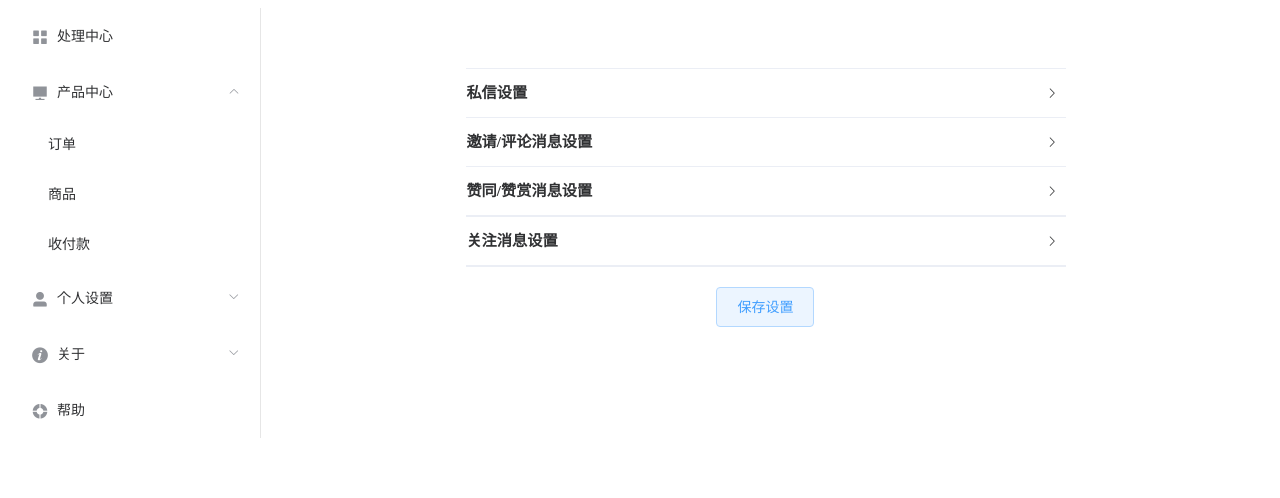
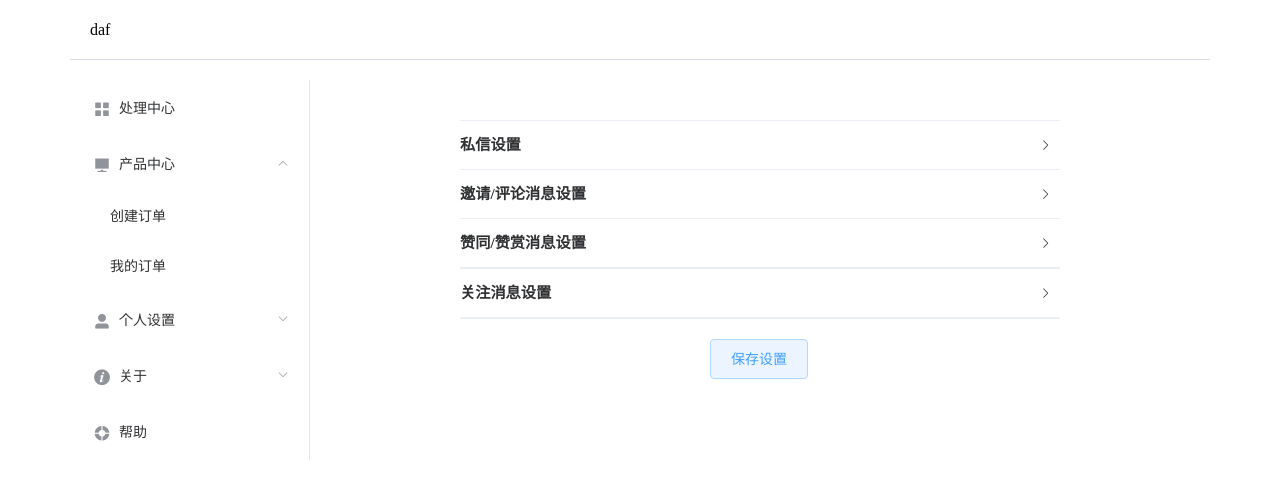
Before and after one commit to conhaifeng/aster, a Vue app: page /settings/msg in a window 1280 px wide. Both pictures are taken after a click on the element "产品中心". Shown: the top 498 px of the page. Built offline with nearby package versions, Linux system fonts and the light colour scheme.

Commit message:
1.添加全局scrollbar，避免每个组件都需要写滚动条;2.抽出公共样式为common.styl，并添加stylus.loader

```diff
--- a/package.json
+++ b/package.json
@@ -20,6 +20,8 @@
     "babel-eslint": "^10.0.1",
     "eslint": "^5.16.0",
     "eslint-plugin-vue": "^5.0.0",
+    "stylus": "^0.54.7",
+    "stylus-loader": "^3.0.2",
     "vue-template-compiler": "^2.6.10"
   },
   "eslintConfig": {
--- a/src/App.vue
+++ b/src/App.vue
@@ -1,22 +1,29 @@
 <template>
+  <el-container class="container">
+    <el-header class="header-container">
+      <el-row>
+        <el-col :span="12">daf</el-col>
+      </el-row>
+    </el-header>
+    <el-scrollbar class="page-container-scroll">
+      <div class="page-container">
         <el-container>
-        <el-aside width="20%" >
-         <el-scrollbar class="outer-menu">
+          <el-aside width="20%">
+            <el-scrollbar class="menu-nav">
               <el-menu default-active="['2']">
                 <el-menu-item index="1">
                   <i class="el-icon-menu"></i>
                   <span>处理中心</span>
                 </el-menu-item>
-              <el-submenu index="2" disabled.bool=false>
+                <el-submenu index="2" disabled.bool="false">
                   <template slot="title">
                     <i class="el-icon-s-platform"></i>
                     <span>产品中心</span>
                   </template>
-                <el-menu-item index="2-1">订单</el-menu-item>
-                <el-menu-item index="2-2">商品</el-menu-item>
-                <el-menu-item index="2-3">收付款</el-menu-item>
+                  <el-menu-item index="2-1">创建订单</el-menu-item>
+                  <el-menu-item index="2-2">我的订单</el-menu-item>
                 </el-submenu>
-              <el-submenu index="settings"  show-timeout.number=5000>
+                <el-submenu index="settings" show-timeout.number="5000">
                   <template slot="title">
                     <i class="el-icon-user-solid"></i>
                     <span>个人设置</span>
@@ -27,7 +34,6 @@
                   <el-menu-item index="settings-safe">
                     <router-link to="/settings/safe">安全设置</router-link>
                   </el-menu-item>
-                <el-menu-item index="settings-common">通用设置</el-menu-item>
                   <el-menu-item index="settings-msg">
                     <router-link to="/settings/msg">消息设置</router-link>
                   </el-menu-item>
@@ -59,42 +65,58 @@
               </el-menu>
             </el-scrollbar>
           </el-aside>
-        <el-container >
-          <el-main class="page-component">
+        </el-container>
+        <div class="page-component">
           <keep-alive include="about-feedback, about-about">
             <router-view></router-view>
           </keep-alive>
-          </el-main>
-        </el-container>
+        </div>
+      </div>
+    </el-scrollbar>
   </el-container>
 </template>
 
 
 <script>
-export default {
-
-}
+export default {};
 </script>
 
 <style>
-
-  a {
-    text-decoration: none;
+.container {
+  height: 600px;
 }
 
-  .router-link-active {
-      text-decoration: none;
+.page-container-scroll {
+  height: 600px;
 }
 
-  .page-component {
-    padding-top: 60px;
+.header-container {
+  width: 1140px;
+  margin: 0 auto;
+  line-height: 60px;
+  border-bottom: 1px solid #dcdfe6;
 }
 
-  .outer-menu {
-    height: 600px;
+.page-container {
+  width: 1140px;
+  margin: 0 auto;
+}
+
+.menu-nav {
+  width: 240px;
+  position: fixed;
+  top: 0;
+  bottom: 0;
+  margin-top: 80px;
+  transition: padding-top 0.3s;
 }
 
 .el-scrollbar__wrap {
   overflow-x: hidden;
 }
+
+.page-component {
+  padding-top: 60px;
+  padding-left: 240px;
+}
 </style>
--- a/src/main.js
+++ b/src/main.js
@@ -4,6 +4,8 @@ import Element from 'element-ui';
 import 'element-ui/lib/theme-chalk/index.css';
 import App from './App';
 import routes from './router/router';
+import './style/common.styl'
+
 
 Vue.config.productionTip = false;
 
--- a/src/page/about/updatelog.vue
+++ b/src/page/about/updatelog.vue
@@ -1,57 +1,64 @@
 <template>
-    <el-scrollbar >
-        <div style="height:500px">
   <el-timeline :reverse="reverse">
-                <el-timeline-item v-for="(log, index) in update_logs" :key="index" :timestamp="log.date" placement="top">
+    <el-timeline-item
+      v-for="(log, index) in update_logs"
+      :key="index"
+      :timestamp="log.date"
+      placement="top"
+    >
       <el-card>
         <h4>{{log.log}}</h4>
         <p>{{log.author}}提交于{{log.date}}</p>
       </el-card>
     </el-timeline-item>
   </el-timeline>
-        </div>
-    </el-scrollbar>
-
 </template>
 
 <script>
 export default {
-    data(){
+  data() {
     return {
-            reverse:true,
-            update_logs:[{
-                date:'2019/01/24',
-                author:'李宗仁',
-                log:'更新jdk 1.8'
-            },{
-                date:'2019/02/12',
-                author:'李磊',
-                log:'添加新功能'
-            },{
-                date:'2019/03/26',
-                author:'张宁',
-                log:'引入最新jar包'
-            },{
-                date:'2019/06/01',
-                author:'郭艾伦',
-                log:'修复兼容性bug'
-            },{
-                date:'2019/08/11',
-                author:'郭德纲',
-                log:'修复功能性bug'
-            },{
-                date:'2019/09/21',
-                author:'易建联',
-                log:'引入新jar包'
-            }]
+      reverse: true,
+      update_logs: [
+        {
+          date: "2019/01/24",
+          author: "李宗仁",
+          log: "更新jdk 1.8"
+        },
+        {
+          date: "2019/02/12",
+          author: "李磊",
+          log: "添加新功能"
+        },
+        {
+          date: "2019/03/26",
+          author: "张宁",
+          log: "引入最新jar包"
+        },
+        {
+          date: "2019/06/01",
+          author: "郭艾伦",
+          log: "修复兼容性bug"
+        },
+        {
+          date: "2019/08/11",
+          author: "郭德纲",
+          log: "修复功能性bug"
+        },
+        {
+          date: "2019/09/21",
+          author: "易建联",
+          log: "引入新jar包"
         }
+      ]
+    };
   }
-}
+};
 </script>
 
 <style scoped>
 .el-timeline {
   margin: 0 auto;
-        width:400px;
+  width: 400px;
 }
 </style>
--- a/src/page/settings/message.vue
+++ b/src/page/settings/message.vue
@@ -1,5 +1,5 @@
 <template>
-    <el-scrollbar class="outter_scroll">
+  <div>
     <el-collapse>
       <el-collapse-item name="msg-1">
         <template slot="title">
@@ -36,7 +36,11 @@
           <el-switch v-model="follow_me" active-text="关注了我" active-color="#13ce66"></el-switch>
           <el-switch v-model="follow_my_column" active-text="关注了我的专栏" active-color="#13ce66"></el-switch>
           <el-switch v-model="new_article_in_column" active-text="专栏有新文章" active-color="#13ce66"></el-switch>
-                <el-switch v-model="new_in_followed_answer" active-text="关注的问题有新回答" active-color="#13ce66"></el-switch>
+          <el-switch
+            v-model="new_in_followed_answer"
+            active-text="关注的问题有新回答"
+            active-color="#13ce66"
+          ></el-switch>
           <el-switch v-model="certificate_expired" active-text="我的礼券即将过期" active-color="#13ce66"></el-switch>
         </el-collapse-item>
       </el-collapse>
@@ -44,48 +48,42 @@
     <div class="save_button">
       <el-button type="primary" :plain="true" @click="save">保存设置</el-button>
     </div>
-
-    </el-scrollbar>
+  </div>
 </template>
 
 <script>
 export default {
-    data(){
+  data() {
     return {
-            stranger:false,
-            follower:true,
-            mention_me:true,
-            reply_me:true,
-            invite_me:false,
-            agree_me:true,
-            thanks_me:true,
-            appreciate_me:true,
-            follow_me:true,
-            follow_my_column:true,
-            new_article_in_column:true,
-            new_in_followed_answer:true,
-            certificate_expired:false,
-        }
+      stranger: false,
+      follower: true,
+      mention_me: true,
+      reply_me: true,
+      invite_me: false,
+      agree_me: true,
+      thanks_me: true,
+      appreciate_me: true,
+      follow_me: true,
+      follow_my_column: true,
+      new_article_in_column: true,
+      new_in_followed_answer: true,
+      certificate_expired: false
+    };
   },
   methods: {
-        save:function(){
+    save: function() {
       this.$message({
-                message:'保存成功',
-                type:'success',
-                offset:150,
-                center:true,
-            })
+        message: "保存成功",
+        type: "success",
+        offset: 150,
+        center: true
+      });
     }
-    },
   }
+};
 </script>
 
 <style scoped>
-
-    .outter_scroll {
-        height: 500px;
-    }
-
 .el-collapse {
   margin: 0 auto;
   width: 600px;
@@ -102,9 +100,8 @@ export default {
 }
 
 .save_button {
-        width:100px;
+  width: 100px;
   margin: 0 auto;
   margin-top: 20px;
 }
-
 </style>
--- a/src/page/settings/safe.vue
+++ b/src/page/settings/safe.vue
@@ -4,7 +4,13 @@
       <template slot="title">
         <h3>修改密码</h3>
       </template>
-      <el-form :model="passwordInfo" :rules="rules" ref="passwordForm" label-width="130px" label-position="right">
+      <el-form
+        :model="passwordInfo"
+        :rules="rules"
+        ref="passwordForm"
+        label-width="130px"
+        label-position="right"
+      >
         <el-form-item label="旧密码" prop="oldPassword">
           <el-input v-model="passwordInfo.oldPassword" placeholder="请输入旧密码"></el-input>
         </el-form-item>
@@ -15,7 +21,7 @@
           <el-input v-model="passwordInfo.newPasswordAG" placeholder="请再次输入新密码"></el-input>
         </el-form-item>
         <el-form-item>
-            <el-button type="primary" @click="save('passwordForm')" >提交</el-button>
+          <el-button type="primary" @click="save('passwordForm')">提交</el-button>
           <el-button @click="reset('passwordForm')">重置</el-button>
         </el-form-item>
       </el-form>
@@ -26,49 +32,64 @@
 <script>
 export default {
   data: function() {
+    var passwordEqual = (rule, value, callback) => {
+      if (value !== this.passwordInfo.newPassword) {
+        callback(new Error("密码不一致"));
+      }
+      callback();
+    };
     return {
       passwordInfo: {
         oldPassword: "",
         newPassword: "",
         newPasswordAG: ""
       },
-      rules:{
-          oldPassword:[
-              {required:true, message:'密码不能为空', trigger:['blur', 'change']}
+      rules: {
+        oldPassword: [
+          {
+            required: true,
+            message: "密码不能为空",
+            trigger: ["blur", "change"]
+          }
         ],
-          newPassword:[
-              {required:true, message:'密码不能为空', trigger:['blur', 'change']}
+        newPassword: [
+          {
+            required: true,
+            message: "密码不能为空",
+            trigger: ["blur", "change"]
+          }
         ],
-          newPasswordAG:[
-              {required:true, message:'密码不能为空', trigger:['blur', 'change']}
+        newPasswordAG: [
+          {
+            required: true,
+            message: "密码不能为空",
+            trigger: ["blur", "change"]
+          },
+          { validator: passwordEqual, trigger: ["blur"] }
         ]
       }
     };
   },
-  methods:{
-      save:function(passwordForm) {
-          this.$refs[passwordForm].validate(
-              validate => {
-                  if (!validate)
-                  {
+  methods: {
+    save: function(passwordForm) {
+      this.$refs[passwordForm].validate(validate => {
+        if (!validate) {
           return false;
         }
 
         this.$message({
-                      message:'提交成功',
-                      type:'success',
-                      offset:150,
-                      center:true,
-                      duration:2000
-                  })
-              }
-          )
+          message: "提交成功",
+          type: "success",
+          offset: 150,
+          center: true,
+          duration: 2000
+        });
+      });
     },
-      reset:function(passwordForm){
+    reset: function(passwordForm) {
       this.$refs[passwordForm].resetFields();
     }
   }
-
 };
 </script>
 
--- a/src/page/settings/self.vue
+++ b/src/page/settings/self.vue
@@ -1,5 +1,4 @@
 <template>
-  <el-scrollbar style="height:500px">
   <el-form
     :model="userInfo"
     ref="userInfo"
@@ -43,7 +42,11 @@
     </el-form-item>
     <el-form-item label="兴趣">
       <el-checkbox-group v-model="userInfo.interests" :max="3">
-          <el-checkbox v-for="(interest, index) in interests" :key="index" :label="interest.value">{{interest.name}}</el-checkbox>
+        <el-checkbox
+          v-for="(interest, index) in interests"
+          :key="index"
+          :label="interest.value"
+        >{{interest.name}}</el-checkbox>
       </el-checkbox-group>
     </el-form-item>
     <el-form-item label="自我介绍">
@@ -53,7 +56,6 @@
       <el-button type="primary" plain @click="submit('userInfo')">保存</el-button>
     </el-form-item>
   </el-form>
-  </el-scrollbar>
 </template>
 
 <script>
@@ -71,7 +73,7 @@ export default {
         birthday: "1990-01-23",
         company: "甲骨文",
         description: "",
-        interests:["computer", "read"]
+        interests: ["computer", "read"]
       },
       addresses: [
         {
@@ -189,13 +191,13 @@ export default {
           ]
         }
       ],
-      interests:[
-        {name:'计算机', value:'computer'},
-        {name:'篮球', value:'basketball'},
-        {name:'音乐', value:'music'},
-        {name:'电影', value:'movie'},
-        {name:'读书', value:'read'},
-        {name:'厨艺', value:'cook'}
+      interests: [
+        { name: "计算机", value: "computer" },
+        { name: "篮球", value: "basketball" },
+        { name: "音乐", value: "music" },
+        { name: "电影", value: "movie" },
+        { name: "读书", value: "read" },
+        { name: "厨艺", value: "cook" }
       ],
       rules: {
         username: [
--- /dev/null
+++ b/src/style/common.styl
@@ -0,0 +1,9 @@
+body {
+    margin: 0;
+    padding: 0;
+    height: 100%;
+}
+
+a {
+    text-decoration: none;
+}
```
Also changed, not shown: public/index.html (line endings or trailing spaces), 1 other file (tests, documents, lock files or other folders). Lines whose indentation alone changed are shown as unchanged.
